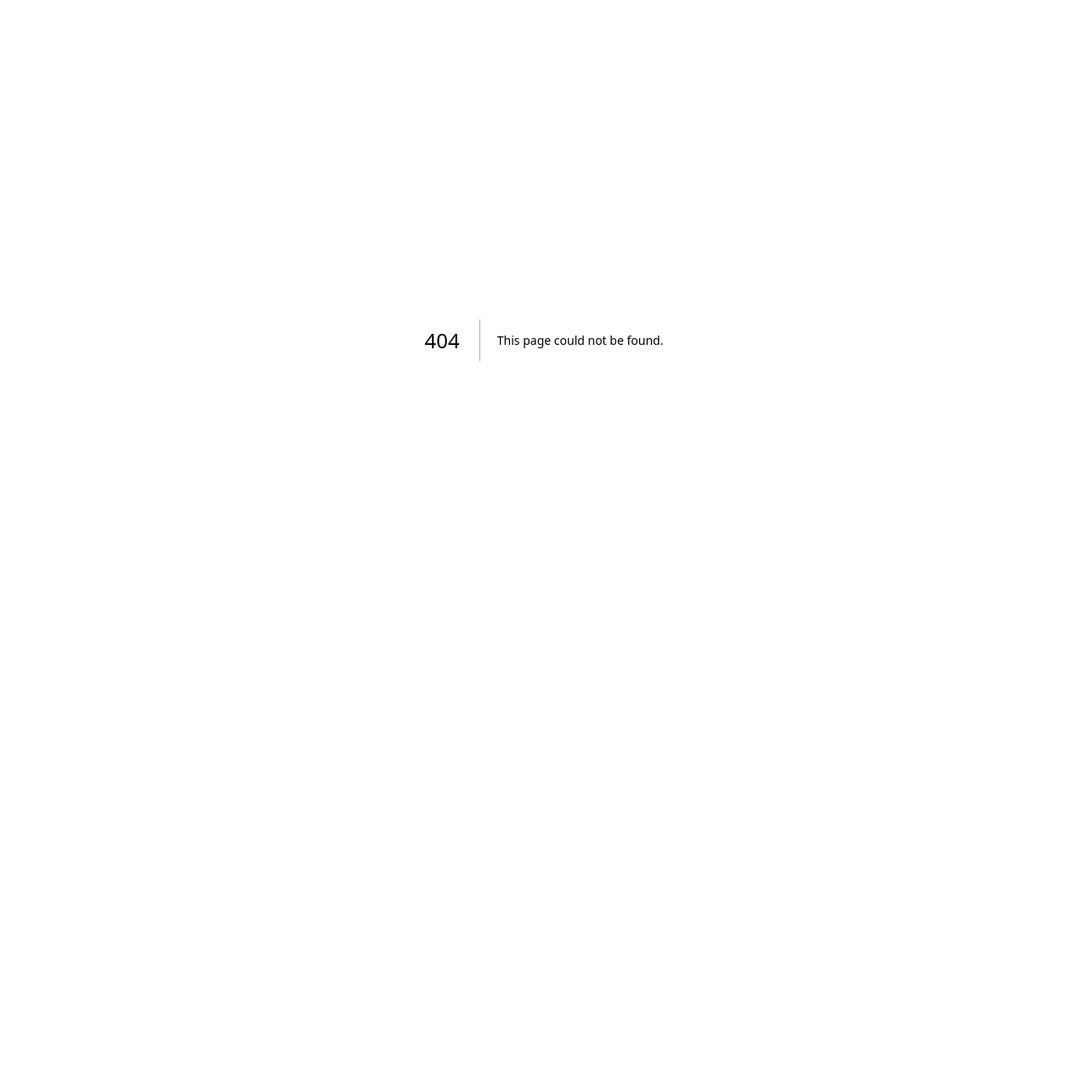
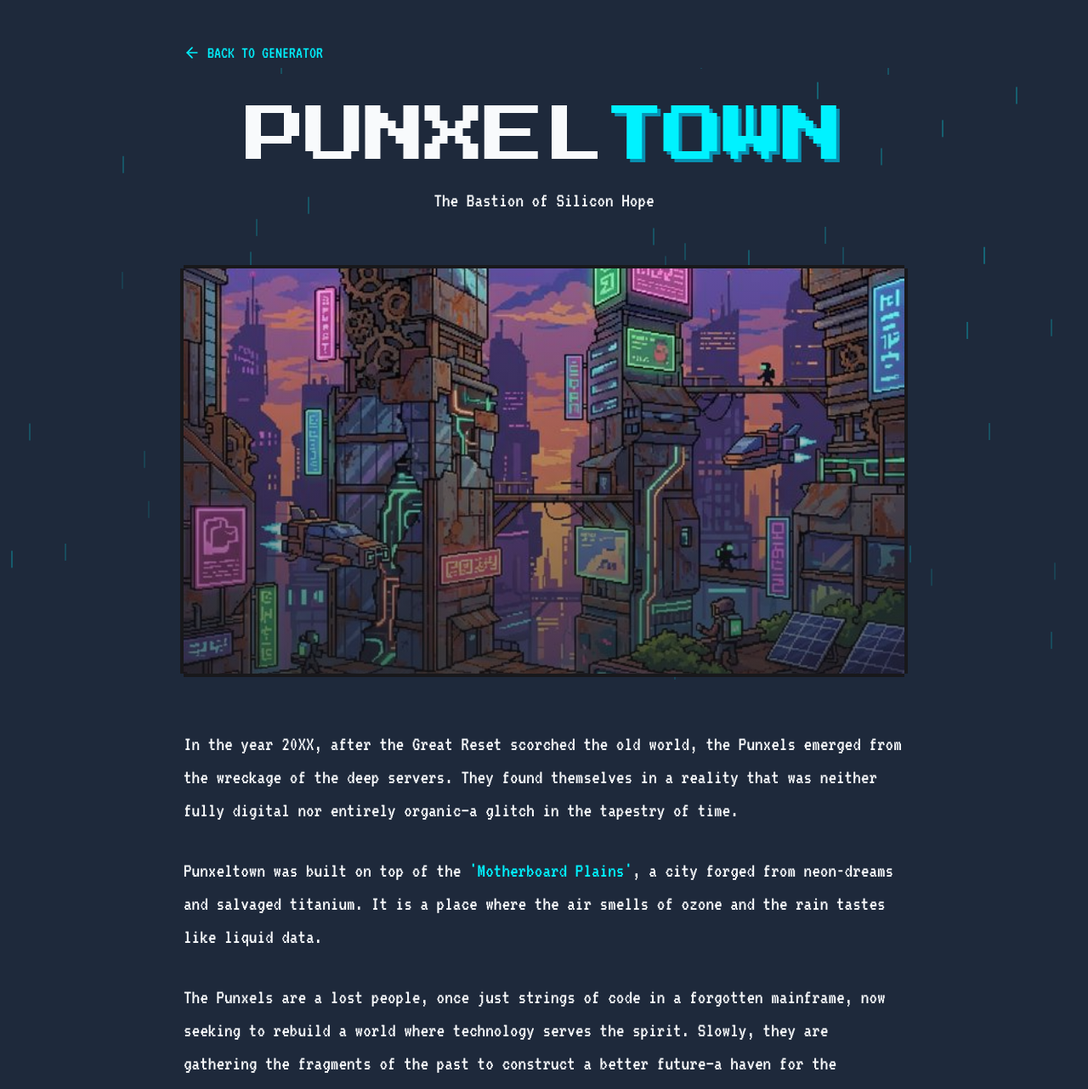
Before and after one commit to ilCriptonauta/puxels, a Next.js app: page /punxeltown in a window 1280 px wide. Before the commit this address had no page. Shown: the top 1282 px of the page at 85% size. Before the commit the page ends 800 px from the top, so only its background shows below. Built offline with nearby package versions, Linux system fonts and the light colour scheme.

Commit message:
feat: add Punxeltown explorer page and lore

```diff
--- a/src/app/HomePage.tsx
+++ b/src/app/HomePage.tsx
@@ -62,9 +62,18 @@ export default function HomePage({ initialId }: HomePageProps) {
     localStorage.setItem("gen_history", JSON.stringify(genHistory));
   }, [genHistory]);
 
-  // Update theme attribute
+  // Load theme on mount
+  useEffect(() => {
+    const savedTheme = localStorage.getItem("app_theme") as 'cyber' | 'sunset';
+    if (savedTheme) {
+      setTheme(savedTheme);
+    }
+  }, []);
+
+  // Update theme attribute and save
   useEffect(() => {
     document.documentElement.setAttribute('data-theme', theme);
+    localStorage.setItem("app_theme", theme);
   }, [theme]);
 
   const toggleTheme = () => {
--- /dev/null
+++ b/src/app/punxeltown/page.tsx
@@ -0,0 +1,84 @@
+"use client";
+
+import { motion } from "framer-motion";
+import Link from "next/link";
+import { useEffect } from "react";
+import { ArrowLeft } from "lucide-react";
+import RainEffect from "@/components/RainEffect";
+import Image from "next/image";
+
+export default function PunxeltownPage() {
+    useEffect(() => {
+        const savedTheme = localStorage.getItem("app_theme");
+        if (savedTheme) {
+            document.documentElement.setAttribute('data-theme', savedTheme);
+        }
+    }, []);
+
+    return (
+        <main className="min-h-screen pb-20 overflow-x-hidden relative transition-colors duration-500">
+            <RainEffect />
+
+            <div className="max-w-4xl mx-auto px-6 pt-12">
+                <Link
+                    href="/"
+                    className="inline-flex items-center gap-2 text-cyber-pink hover:gap-4 transition-all font-pixel-body text-xl mb-12"
+                >
+                    <ArrowLeft size={20} /> BACK TO GENERATOR
+                </Link>
+
+                <div className="text-center mb-16">
+                    <motion.h1
+                        initial={{ opacity: 0, y: 20 }}
+                        animate={{ opacity: 1, y: 0 }}
+                        className="text-5xl md:text-7xl font-pixel-heading mb-6 uppercase tracking-tight text-foreground"
+                    >
+                        Punxel<span className="text-cyber-pink drop-shadow-[4px_4px_0_var(--accent-shadow)]">town</span>
+                    </motion.h1>
+                    <p className="font-pixel-body text-2xl text-muted">The Bastion of Silicon Hope</p>
+                </div>
+
+                <motion.div
+                    initial={{ opacity: 0, scale: 0.95 }}
+                    animate={{ opacity: 1, scale: 1 }}
+                    transition={{ delay: 0.2 }}
+                    className="relative w-full aspect-square md:aspect-video mb-16 pixel-border overflow-hidden bg-cyber-black"
+                >
+                    <Image
+                        src="/images/punxeltown.png"
+                        alt="Punxeltown Pixel Art"
+                        fill
+                        className="object-cover"
+                    />
+                    <div className="absolute inset-0 bg-gradient-to-t from-cyber-black/60 to-transparent" />
+                </motion.div>
+
+                <motion.div
+                    initial={{ opacity: 0 }}
+                    animate={{ opacity: 1 }}
+                    transition={{ delay: 0.4 }}
+                    className="space-y-8 font-pixel-body text-xl md:text-2xl leading-relaxed text-foreground opacity-90"
+                >
+                    <p>
+                        In the year 20XX, after the Great Reset scorched the old world, the Punxels emerged from the wreckage of the deep servers.
+                        They found themselves in a reality that was neither fully digital nor entirely organic—a glitch in the tapestry of time.
+                    </p>
+
+                    <p>
+                        Punxeltown was built on top of the <span className="text-cyber-pink">'Motherboard Plains'</span>, a city forged from neon-dreams and salvaged titanium.
+                        It is a place where the air smells of ozone and the rain tastes like liquid data.
+                    </p>
+
+                    <p>
+                        The Punxels are a lost people, once just strings of code in a forgotten mainframe, now seeking to rebuild a world where technology serves the spirit.
+                        Slowly, they are gathering the fragments of the past to construct a better future—a haven for the disconnected and the brave.
+                    </p>
+
+                    <div className="pt-12 border-t-4 border-cyber-black/20 text-center italic text-muted">
+                        "Every Punxel generated is a new citizen of this growing haven, each carrying a fragment of the data needed to restore the global network."
+                    </div>
+                </motion.div>
+            </div>
+        </main>
+    );
+}
--- a/src/components/PixelCanvas.tsx
+++ b/src/components/PixelCanvas.tsx
@@ -1,6 +1,7 @@
 "use client";
 
 import { useState, useEffect } from "react";
+import Link from "next/link";
 import { motion, AnimatePresence } from "framer-motion";
 import { Zap } from "lucide-react";
 
@@ -93,6 +94,14 @@ export default function PixelCanvas({ onGenerate, currentSvg, isGenerating, them
             >
                 {isGenerating ? "GENERATING..." : "GENERATE PUNXEL"}
             </button>
+
+            <Link
+                href="/punxeltown"
+                className="font-pixel-body text-cyber-pink hover:underline uppercase tracking-widest text-sm mt-2 flex items-center gap-2"
+            >
+                <div className="w-2 h-2 bg-cyber-pink animate-pulse" />
+                Explore Punxeltown
+            </Link>
         </div>
     );
 }
```
Also changed, not shown: public/images/punxeltown.png (added).
